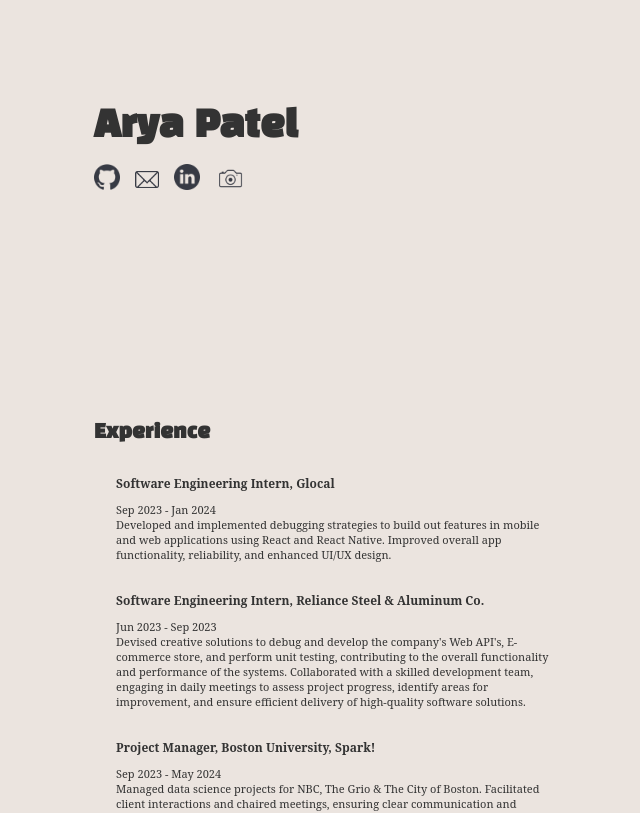
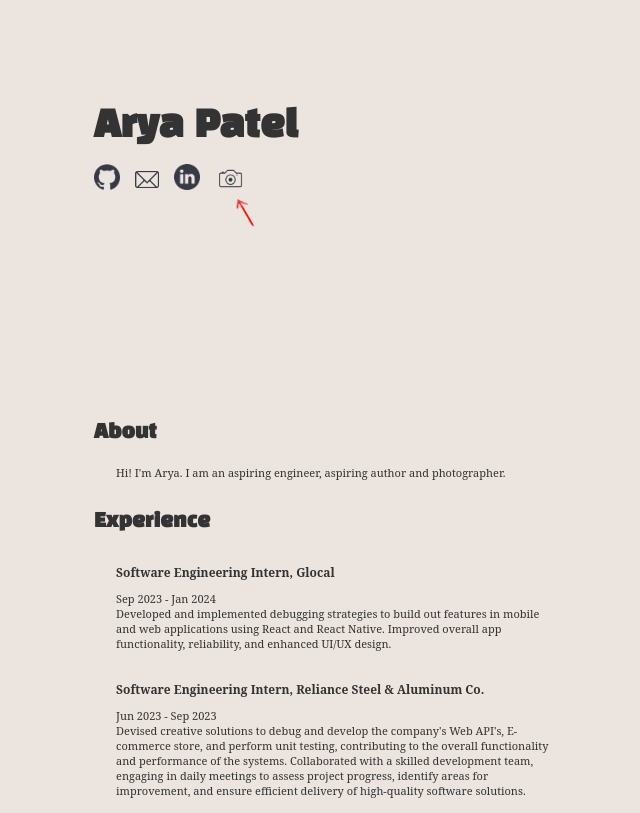
Before and after one commit to aryapatxl/Portfolio, a React (Create React App) app in the folder arya-portfolio/: page / in a window 1280 px wide. Shown: the top 813 px of the page, without its empty margins (222-862 px from the left). Built offline with nearby package versions, Linux system fonts and the light colour scheme.

Commit message:
added an arrow

```diff
--- a/arya-portfolio/src/App.css
+++ b/arya-portfolio/src/App.css
@@ -108,3 +108,10 @@ body {
 .FellowSpace  {
   padding-top: calc(20px + 2vmin)
 }
+
+.red-arrow {
+  margin-top: 60px;
+  width: calc(15px + 2vmin) !important;
+  padding-left: calc(110px + 2vmin);
+  transform: translateX(105px) rotate(-120deg)
+}
--- a/arya-portfolio/src/App.js
+++ b/arya-portfolio/src/App.js
@@ -6,6 +6,7 @@ import githubLogo from './images/githubLogo.png'
 import LinkedinLogo from './images/LinkedinLogo.png'
 import CameraIcon from './images/CameraIcon.png'
 import EmailIcon from './images/emailIcon.png'
+import RedArrow1 from './images/red arrow.png'
 function App() {
   return (
     <div className="App">
@@ -26,9 +27,25 @@ function App() {
             <img src={CameraIcon} alt="Camera Logo" className=" image-button camera-button" />
           </a>
         </div>
+        <img src={RedArrow1} alt="Red Arrow" className="red-arrow" />
+
       </header>
       <main>
       <body>
+
+      <section>
+    <h1 class="section-header">About</h1>
+
+    <div class="experience-item">
+      <i class="fas fa-code"></i>
+      <div>
+        <p> Hi! I'm Arya. I am an aspiring engineer, aspiring author and photographer.   </p>
+        <ul>
+          <li></li>
+        </ul>
+      </div>
+    </div>
+  </section>
   <section>
     <h1 class="section-header E">Experience</h1>
 
@@ -49,7 +66,7 @@ function App() {
         <h2>Software Engineering Intern, Reliance Steel & Aluminum Co.</h2>
         <p>Jun 2023 - Sep 2023</p>
         <ul>
-          <li>Devised creative solutions to debug and develop the company's Web API's, E-commerce store, and perform unit testing, contributing to the overall functionality and performance of the systems. Collaborated with a skilled development team, engaging in daily meetings to assess project progress, identify areas for improvement, and ensure efficient delivery of high-quality software solutions.</li>
+          <li class="peak">Devised creative solutions to debug and develop the company's Web API's, E-commerce store, and perform unit testing, contributing to the overall functionality and performance of the systems. Collaborated with a skilled development team, engaging in daily meetings to assess project progress, identify areas for improvement, and ensure efficient delivery of high-quality software solutions.</li>
         </ul>
       </div>
     </div>
--- a/arya-portfolio/src/global.css
+++ b/arya-portfolio/src/global.css
@@ -7,7 +7,7 @@
 body {
   color: #373a44;
   font-family: Arial, sans-serif;
-  background-color: #f7f1e3;
+  background-color: #f1eee9;
   margin: 0;
   padding: 0;
 }
```
Also changed, not shown: arya-portfolio/src/images/red arrow.png (added).
